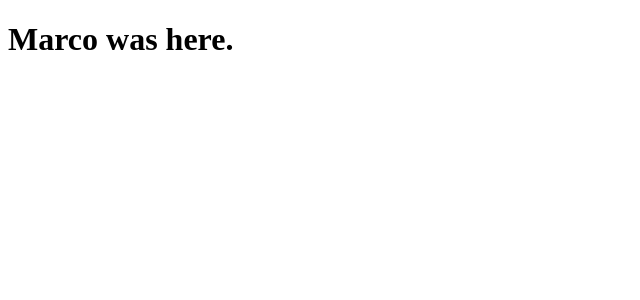
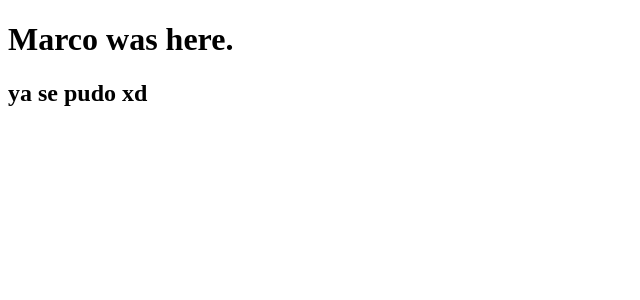
Before and after one commit to Aldayr-RDZ/Project-adm, an Angular app: page / in a window 1280 px wide. Shown: the top 300 px of the page, without its empty margins (0-640 px from the left). Built offline with nearby package versions, Linux system fonts and the light colour scheme.

Commit message:
cambios de aldayr

```diff
--- a/src/app/app.component.html
+++ b/src/app/app.component.html
@@ -1 +1,2 @@
 <h1>Marco was here.</h1>
+<h2>ya se pudo xd</h2>
```
